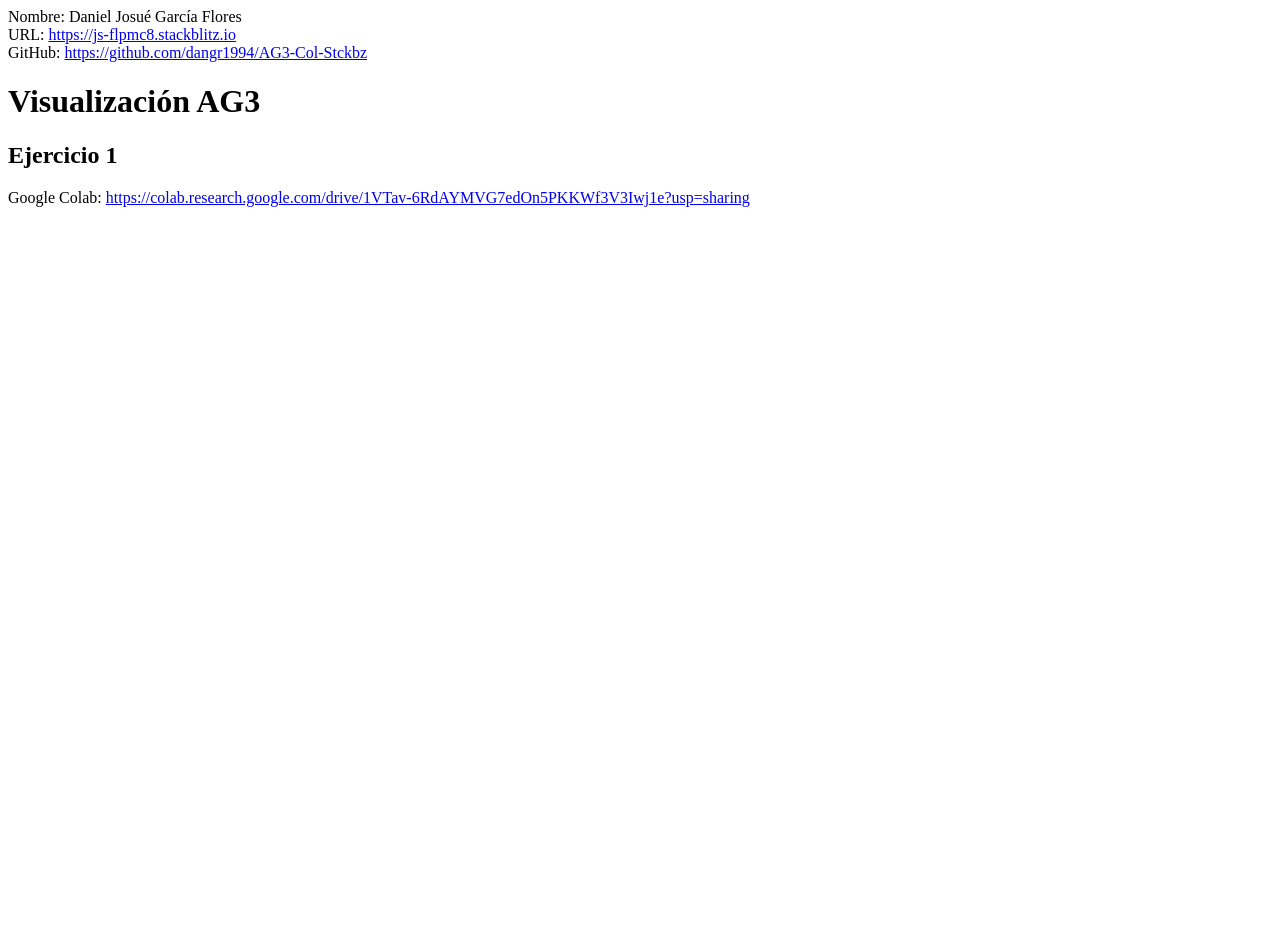
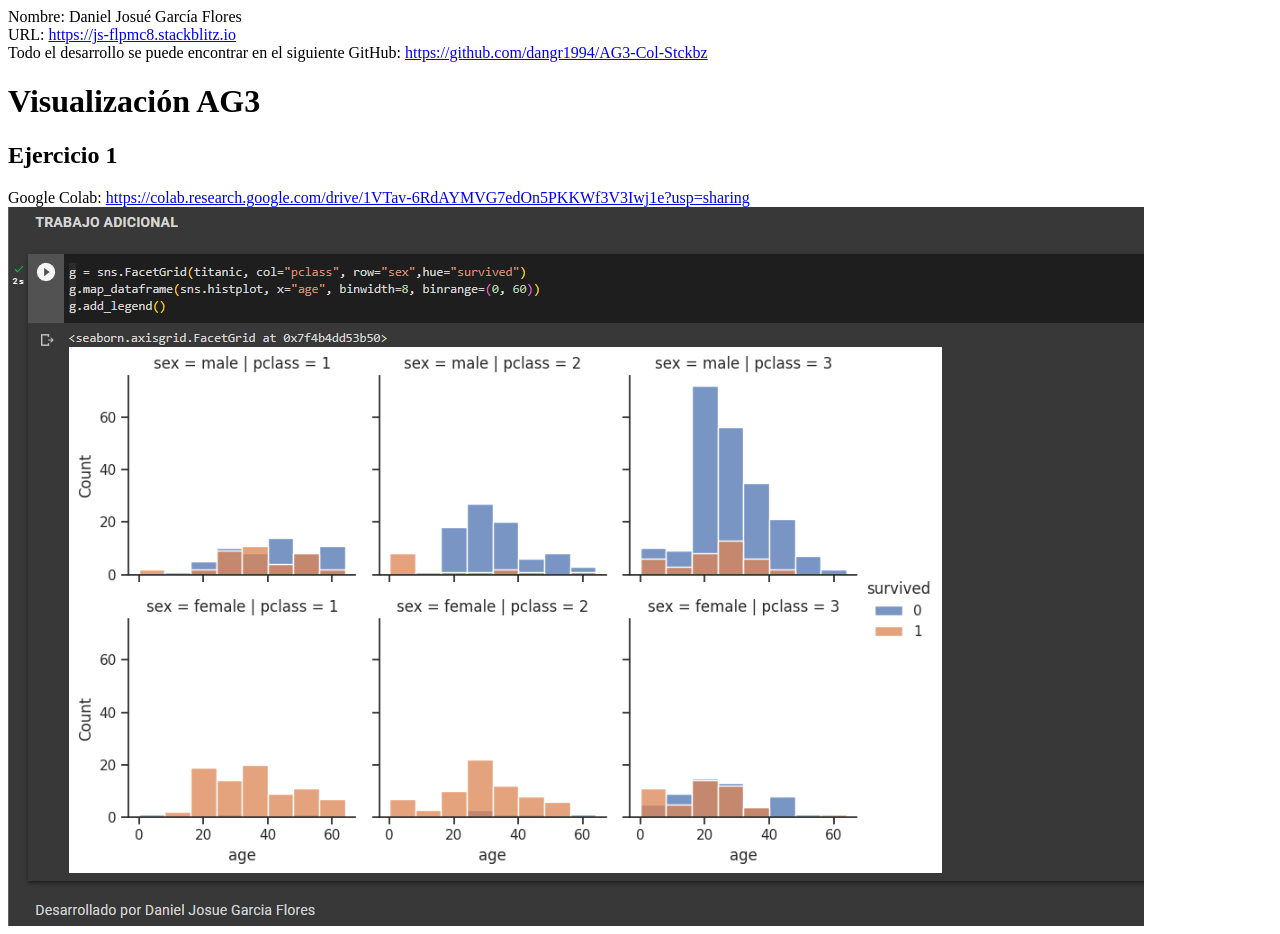
Before and after one commit to dangr1994/AG3-Col-Stckbz, a website: page index.html in a window 1280 px wide. Before the commit the page ends 800 px from the top, so only its background shows below. Drawn offline with Linux system fonts and the light colour scheme.

Commit message:
index.html

```diff
--- a/index.html
+++ b/index.html
@@ -6,7 +6,7 @@
       https://js-flpmc8.stackblitz.io
     </a>
   <br />
-  <span class="negrita">GitHub: </span>
+  <span class="negrita">Todo el desarrollo se puede encontrar en el siguiente GitHub: </span>
     <a href="https://github.com/dangr1994/AG3-Col-Stckbz" target="_blank">
       https://github.com/dangr1994/AG3-Col-Stckbz
     </a>
@@ -16,4 +16,7 @@
       target="_blank">
       https://colab.research.google.com/drive/1VTav-6RdAYMVG7edOn5PKKWf3V3Iwj1e?usp=sharing</a>
 
+      <tr>
+        <td style="width: 500 px; height: 400px;"><img src="https://raw.githubusercontent.com/dangr1994/AG3-Col-Stckbz/main/AG3_GOOGLECOLAB.png"></td>
+
 </div>
```
